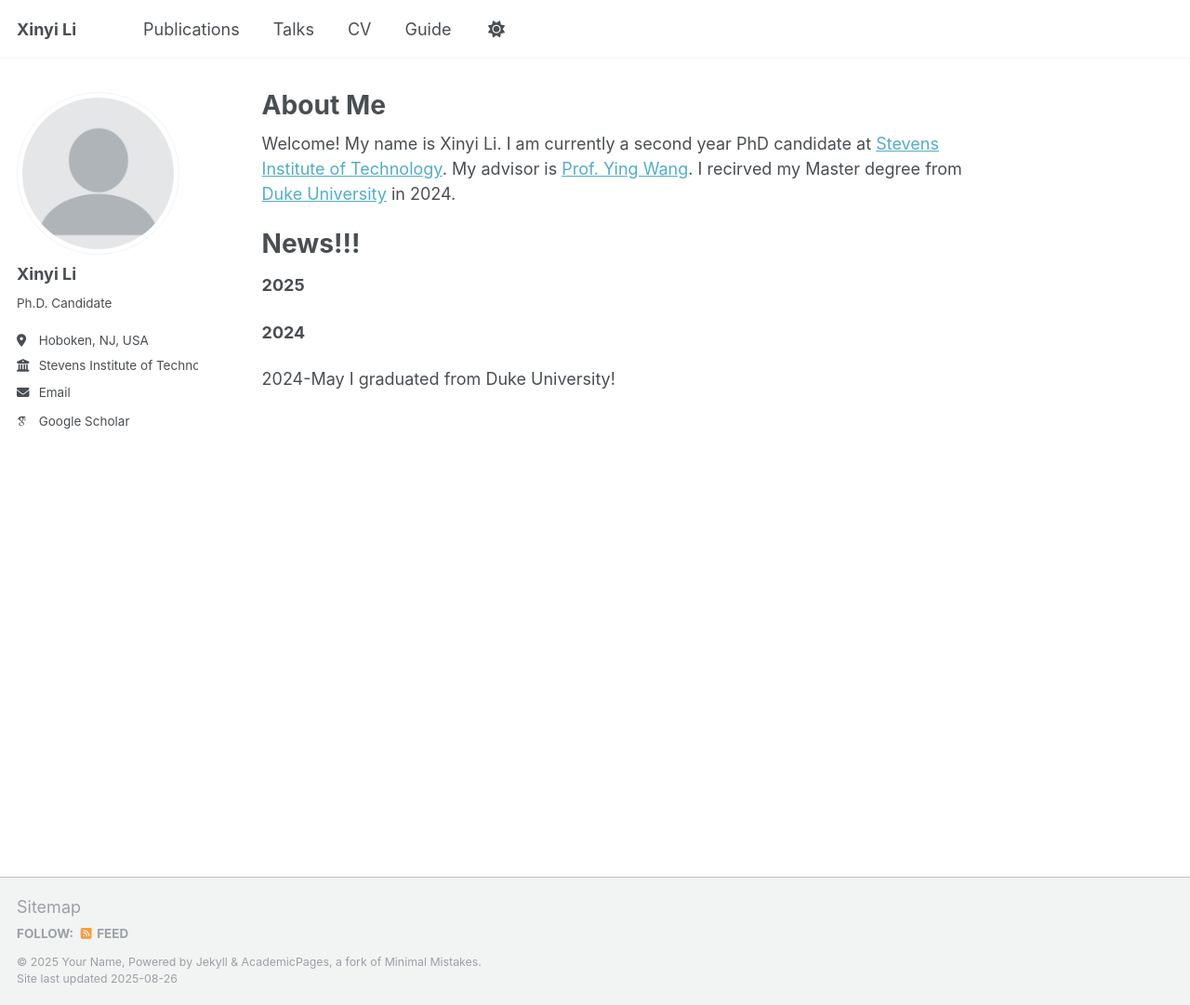
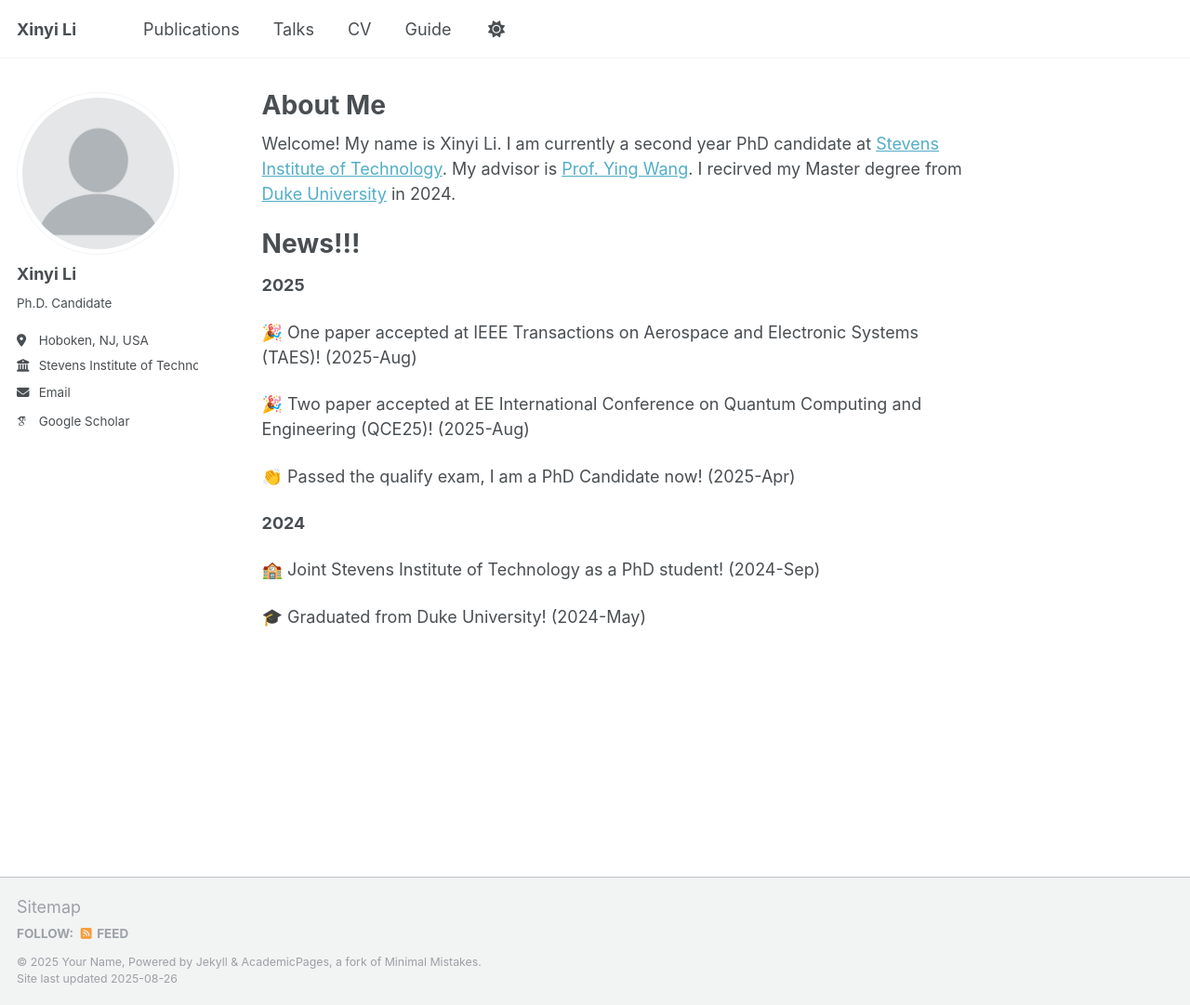
Before and after one commit to LXY-princess/lxy-princess.github.io, a Jekyll site: the page built from _pages/about.md, in a window 1280 px wide and 1081 px high. Shown: the whole window at 93% size. Built offline with Jekyll 4.4.1, drawn with Linux system fonts in a browser that asks for light colours; emoji names are drawn with the system emoji font; some web fonts are replaced; a script that is not in the unit is left out.

Commit message:
Update about.md

```diff
--- a/_pages/about.md
+++ b/_pages/about.md
@@ -14,7 +14,14 @@ News!!!
 
 **2025**
 
+:tada: One paper accepted at IEEE Transactions on Aerospace and Electronic Systems (TAES)! (2025-Aug)
+
+:tada: Two paper accepted at EE International Conference on Quantum Computing and Engineering (QCE25)! (2025-Aug)
+
+:clap: Passed the qualify exam, I am a PhD Candidate now! (2025-Apr)
 
 **2024**
 
-2024-May I graduated from Duke University!
+:school: Joint Stevens Institute of Technology as a PhD student! (2024-Sep)
+
+:mortar_board: Graduated from Duke University! (2024-May)
```
